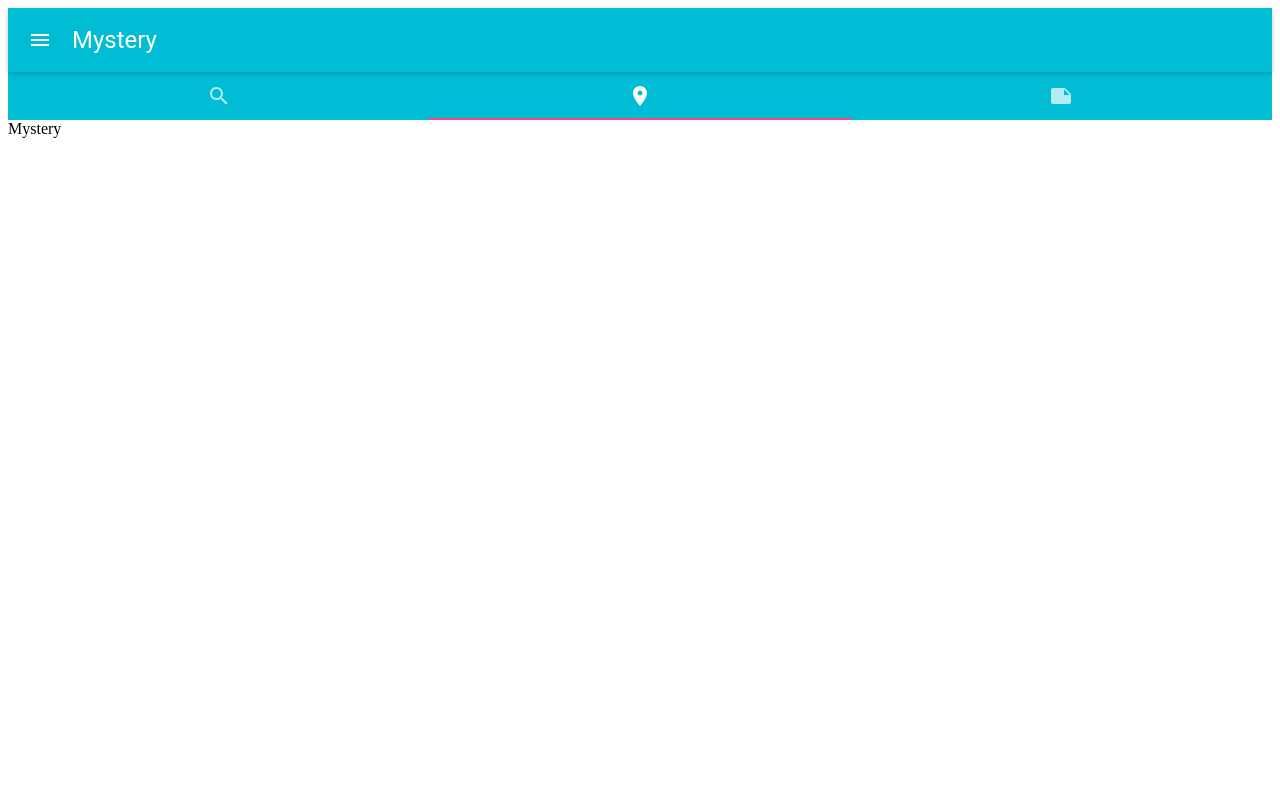
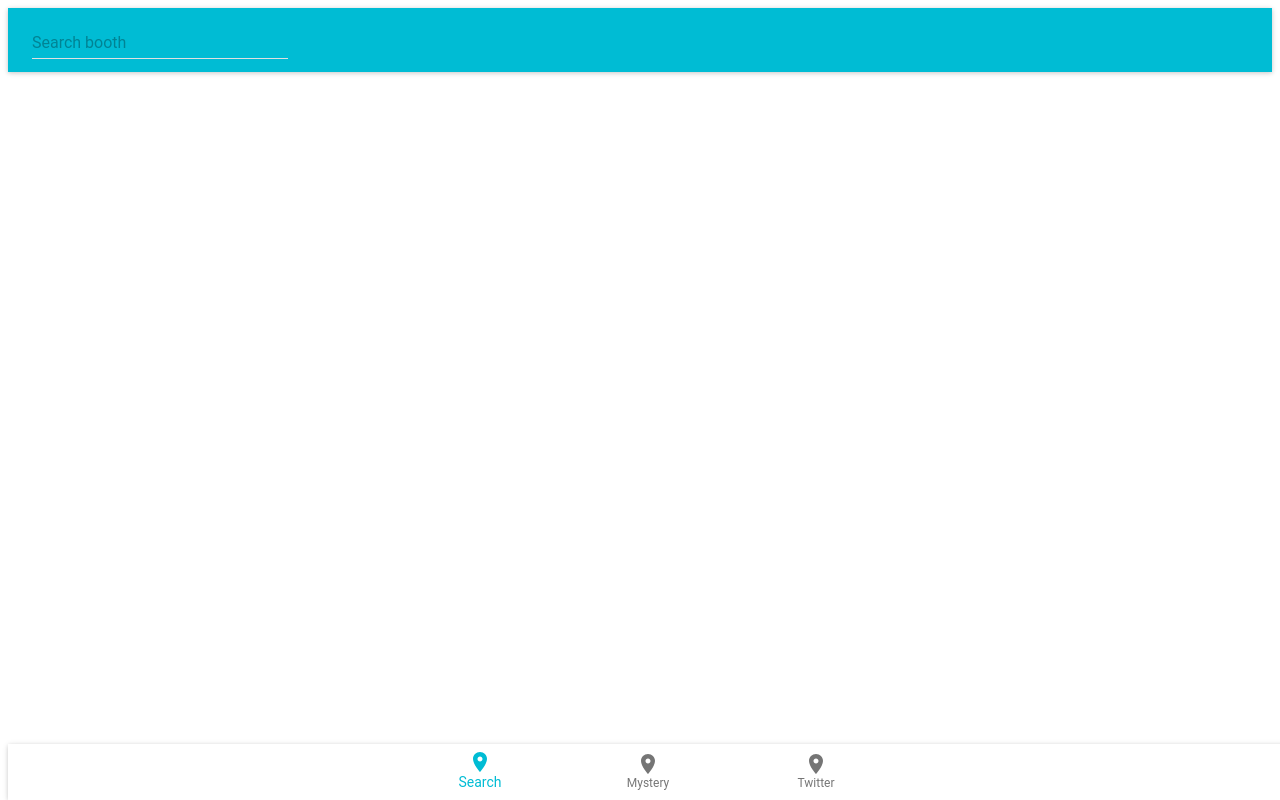
Before and after one commit to TatsuyaYamamoto/y-gadgets-2017-app, a React app: page / in a window 1280 px wide. Built offline with nearby package versions, Linux system fonts and the light colour scheme; the HTML template or start-up script is replaced by a standard one; what react-tap-event-plugin would draw is missing.

Commit message:
replace navigation component

```diff
--- /dev/null
+++ b/src/js/components/Navigation.js
@@ -0,0 +1,50 @@
+import React from 'react';
+import PropTypes from 'prop-types';
+
+import {BottomNavigation, BottomNavigationItem} from 'material-ui/BottomNavigation';
+import Paper from 'material-ui/Paper';
+import IconLocationOn from 'material-ui/svg-icons/communication/location-on';
+
+const recentsIcon = <IconLocationOn/>;
+const favoritesIcon = <IconLocationOn/>;
+const nearbyIcon = <IconLocationOn/>;
+
+const Navigation = (props) => {
+    const {
+        style,
+        activeIndex,
+        onClick
+    } = props;
+
+    return (
+        <Paper
+            style={style}
+            zDepth={1}>
+            <BottomNavigation selectedIndex={activeIndex}>
+                <BottomNavigationItem
+                    label="Search"
+                    icon={recentsIcon}
+                    onClick={() => onClick(0)}
+                />
+                <BottomNavigationItem
+                    label="Mystery"
+                    icon={favoritesIcon}
+                    onClick={() => onClick(1)}
+                />
+                <BottomNavigationItem
+                    label="Twitter"
+                    icon={nearbyIcon}
+                    onClick={() => onClick(2)}
+                />
+            </BottomNavigation>
+        </Paper>
+    )
+};
+
+Navigation.propTypes = {
+    style: PropTypes.object,
+    activeIndex: PropTypes.number,
+    onClick: PropTypes.func,
+};
+
+export default Navigation;
--- a/src/js/container/index/IndexContainer.js
+++ b/src/js/container/index/IndexContainer.js
@@ -2,7 +2,6 @@ import React from 'react';
 
 import AppBar from 'material-ui/AppBar';
 import TextField from 'material-ui/TextField';
-import {Tabs, Tab} from 'material-ui/Tabs';
 
 // TODO: replace icon
 import SearchIcon from 'material-ui/svg-icons/action/search';
@@ -12,55 +11,63 @@ import TweetIcon from 'material-ui/svg-icons/av/note';
 import BoothComponent from './components/BoothComponent';
 import MysteryComponent from './components/MysteryComponent';
 import TweetsComponent from './components/TweetsComponent';
-
-const TabLabels = {
-    Booth: "Booth",
-    Mystery: "Mystery",
-    Tweets: "Tweets",
-};
+import Navigation from "../../components/Navigation";
 
 class IndexContainer extends React.Component {
     state = {
-        tab: TabLabels.Mystery
+        navigationIndex: 0
     };
 
-    _getAppBarTitleComponent = (tab) => {
-        let component = tab;
+    getStyles = () => {
+        return {
+            navigation: {
+                position: 'fixed',
+                bottom: 0,
+                width: '100%'
+            }
+        }
+    };
 
-        if (tab === TabLabels.Booth) {
-            component = (
-                <TextField
-                    inputStyle={{color: "#ffffff"}}
-                    hintText="Search booth"/>
-            )
+    getAppBar = (navigationIndex) => {
+        let title;
+
+        switch (navigationIndex) {
+            case 0:
+                title = (
+                    <TextField
+                        inputStyle={{color: "#ffffff"}}
+                        hintText="Search booth"/>
+                );
+                break;
+            case 1:
+                title = "Mystery";
+                break;
+            case 2:
+                title = "Twitter";
+                break;
         }
 
-        return component;
-    };
-
-    _handleChangeTabs = (selectedTab) => {
-        this.setState({tab: selectedTab});
+        return (
+            <AppBar
+                showMenuIconButton={false}
+                title={title}/>
+        )
     };
 
     render() {
-        const {tab} = this.state;
+        const styles = this.getStyles();
+        const appBar = this.getAppBar(this.state.navigationIndex);
 
         return (
             <div>
-                <AppBar title={this._getAppBarTitleComponent(tab)}/>
-                <Tabs
-                    value={tab}
-                    onChange={this._handleChangeTabs}>
-                    <Tab icon={<SearchIcon/>} value={TabLabels.Booth}>
-                        <BoothComponent/>
-                    </Tab>
-                    <Tab icon={<MysteryIcon/>} value={TabLabels.Mystery}>
-                        <MysteryComponent/>
-                    </Tab>
-                    <Tab icon={<TweetIcon/>} value={TabLabels.Tweets}>
-                        <TweetsComponent/>
-                    </Tab>
-                </Tabs>
+                {appBar}
+
+                <Navigation
+                    style={styles.navigation}
+                    activeIndex={0}
+                    onClick={(i) => {
+                        console.log(i)
+                    }}/>
             </div>
         )
     }
```
